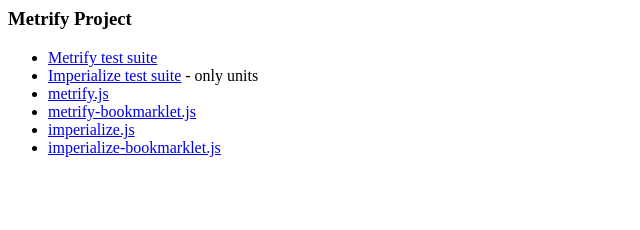
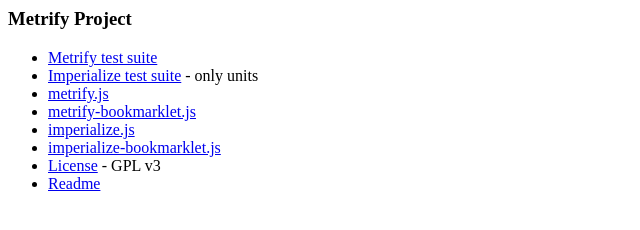
Before and after one commit to ikhramts/metrify, a plain HTML site: page index.html in a window 1280 px wide. Shown: the whole page, without its empty margins (0-640 px from the left). Drawn offline with Linux system fonts and the light colour scheme.

Commit message:
Added links to license and readme from index.html

```diff
--- a/index.html
+++ b/index.html
@@ -45,6 +45,12 @@
     <li>
         <a href="imperialize-bookmarklet.js">imperialize-bookmarklet.js</a>
     </li>
+    <li>
+        <a href="LICENSE">License</a> - GPL v3
+    </li>
+    <li>
+        <a href="README">Readme</a>
+    </li>
 </ul>
 
 </body>
```
